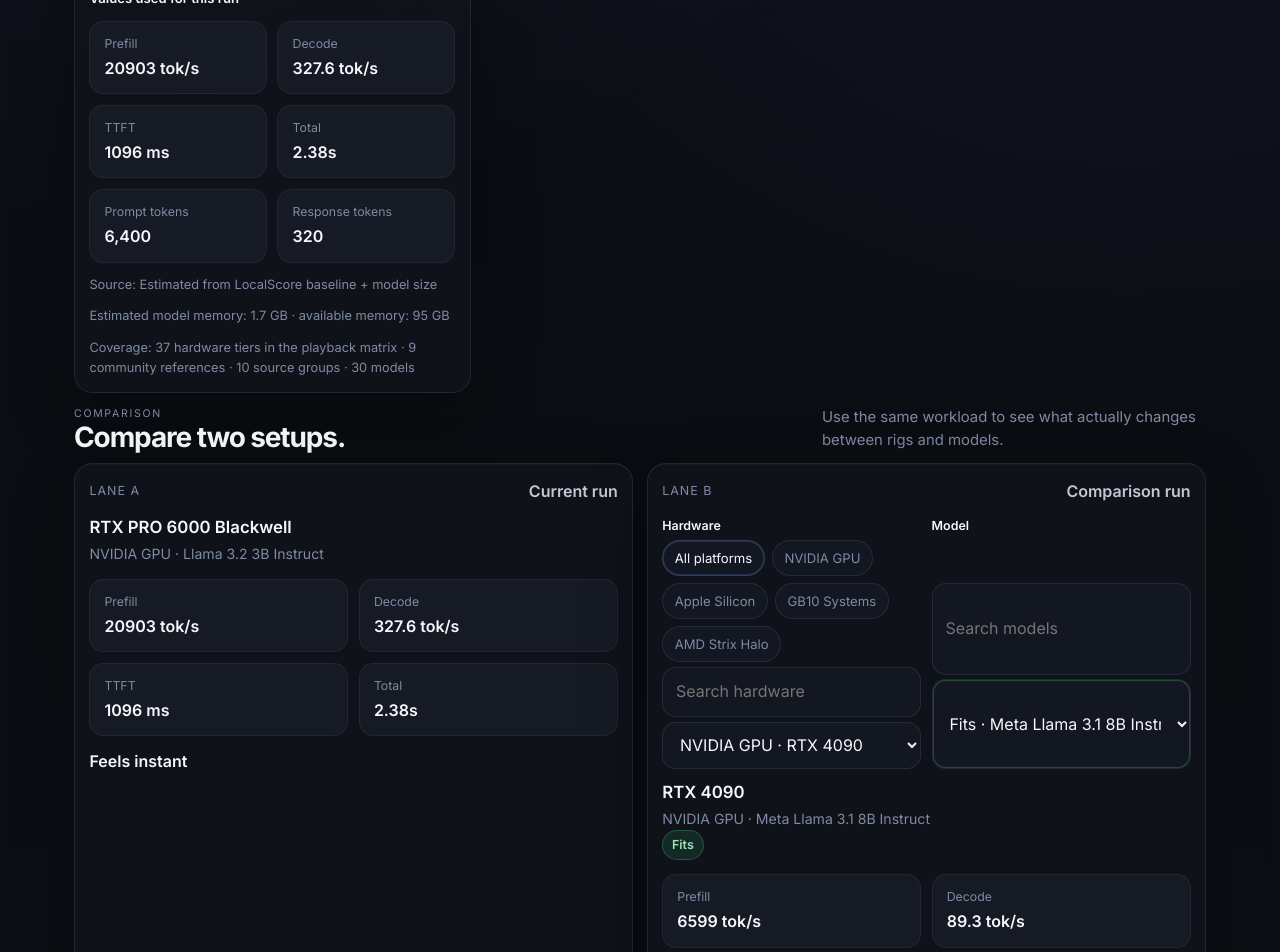
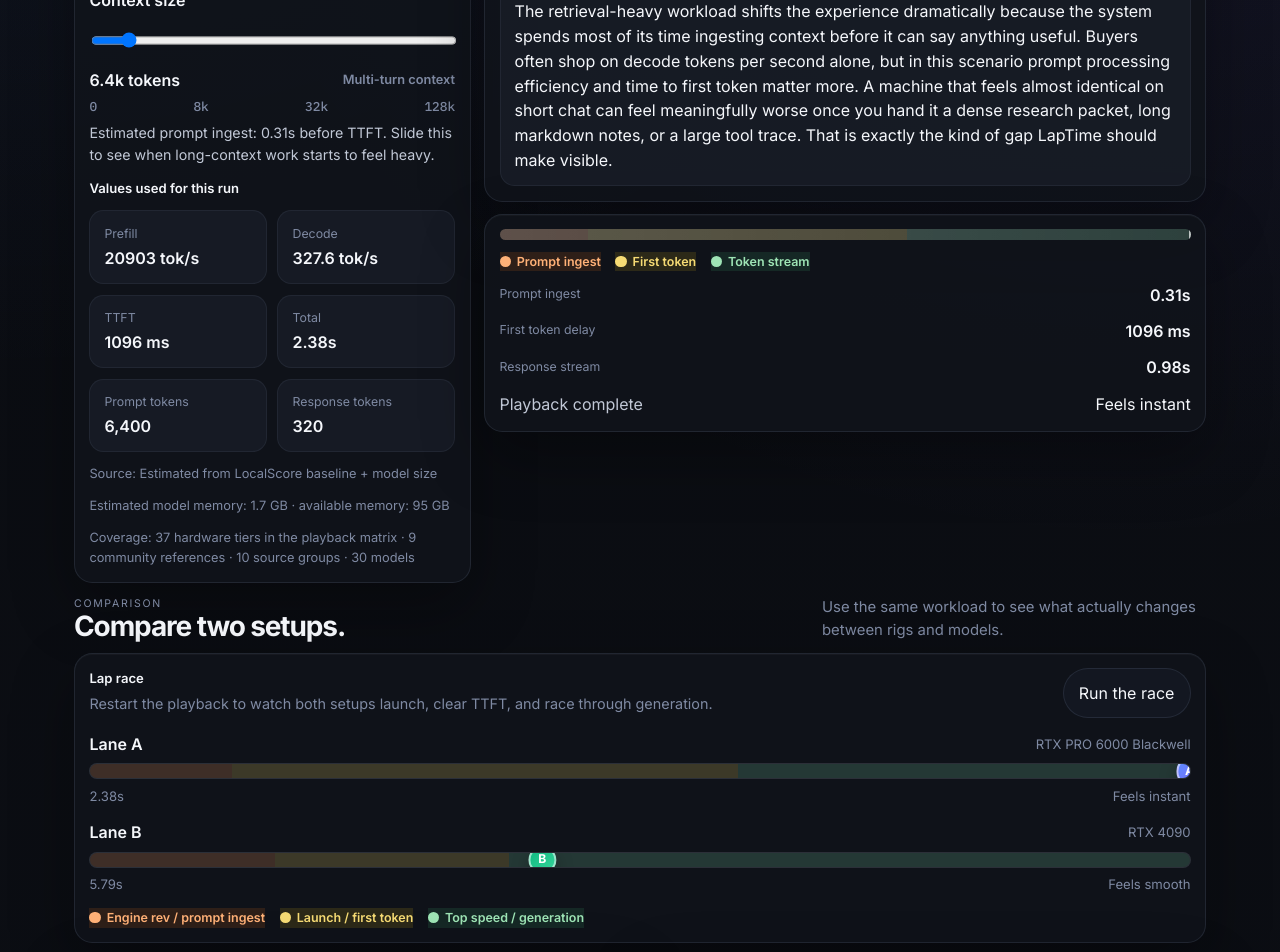
Before and after one commit to mcglothi/laptime, a React (Vite) app: page / in a window 1280 px wide. Shown: the part 940-1892 px from the top of the page. Built offline with nearby package versions, Linux system fonts and the light colour scheme.

Commit message:
Add race lanes and context-driven prompt scaling

```diff
--- a/src/App.css
+++ b/src/App.css
@@ -311,6 +311,10 @@
   grid-template-columns: repeat(2, minmax(0, 1fr));
 }
 
+.custom-grid.one-up {
+  grid-template-columns: 1fr;
+}
+
 .metrics-heading {
   color: var(--heading);
   font-size: 0.82rem;
@@ -324,6 +328,28 @@
   border: 1px solid var(--border-soft);
   background: var(--panel-soft);
   border-radius: 0.9rem;
+}
+
+.slider-meta,
+.slider-scale {
+  display: flex;
+  justify-content: space-between;
+  gap: 0.8rem;
+  align-items: center;
+}
+
+.slider-meta strong {
+  color: var(--heading);
+}
+
+.slider-meta span,
+.slider-scale span {
+  color: var(--text-soft);
+  font-size: 0.8rem;
+}
+
+.slider-scale {
+  font-family: var(--mono);
 }
 
 .metric-grid span,
@@ -351,6 +377,95 @@
   display: grid;
   grid-template-columns: repeat(2, minmax(0, 1fr));
   gap: 0.85rem;
+}
+
+.race-card {
+  border: 1px solid var(--border);
+  background: var(--panel);
+  box-shadow: var(--panel-shadow);
+  border-radius: 1.15rem;
+  padding: 0.9rem;
+  display: grid;
+  gap: 0.85rem;
+}
+
+.race-header {
+  display: flex;
+  justify-content: space-between;
+  align-items: start;
+  gap: 1rem;
+}
+
+.race-header p {
+  margin-top: 0.25rem;
+  color: var(--text-soft);
+  font-size: 0.9rem;
+}
+
+.race-lanes {
+  display: grid;
+  gap: 0.85rem;
+}
+
+.race-lane {
+  display: grid;
+  gap: 0.42rem;
+}
+
+.race-lane-head,
+.race-lane-meta {
+  display: flex;
+  justify-content: space-between;
+  gap: 0.8rem;
+  align-items: center;
+}
+
+.race-lane-head span,
+.race-lane-meta span {
+  color: var(--text-soft);
+  font-size: 0.82rem;
+}
+
+.race-lane-head strong {
+  color: var(--heading);
+}
+
+.race-track {
+  position: relative;
+  display: flex;
+  height: 1rem;
+  overflow: hidden;
+  border-radius: 999px;
+  background: var(--track);
+  border: 1px solid var(--border-soft);
+}
+
+.race-phase {
+  height: 100%;
+}
+
+.race-marker {
+  position: absolute;
+  top: 50%;
+  transform: translate(-50%, -50%);
+  width: 1.7rem;
+  height: 1.7rem;
+  border-radius: 999px;
+  display: grid;
+  place-items: center;
+  font-size: 0.76rem;
+  font-weight: 700;
+  color: #fff;
+  box-shadow: 0 8px 18px rgba(0, 0, 0, 0.28);
+  border: 2px solid rgba(255, 255, 255, 0.55);
+}
+
+.race-marker.lane-a {
+  background: linear-gradient(135deg, #5b8cff, #7d6bff);
+}
+
+.race-marker.lane-b {
+  background: linear-gradient(135deg, #0fb981, #36d399);
 }
 
 .catalog-toolbar {
@@ -640,6 +755,10 @@
   color: var(--heading);
 }
 
+.prompt-block p {
+  white-space: pre-wrap;
+}
+
 .cursor {
   display: inline-block;
   width: 0.65ch;
@@ -761,6 +880,10 @@
   .section-heading {
     display: grid;
   }
+
+  .race-header {
+    display: grid;
+  }
 }
 
 @media (max-width: 760px) {
--- a/src/App.jsx
+++ b/src/App.jsx
@@ -20,6 +20,14 @@
 
 function formatSeconds(value) {
   return `${value.toFixed(value >= 10 ? 1 : 2)}s`
+}
+
+function formatTokenCount(value) {
+  if (value >= 1000) {
+    const short = value >= 10000 ? Math.round(value / 1000) : Number((value / 1000).toFixed(1))
+    return `${short}k`
+  }
+  return `${value}`
 }
 
 function buildFilteredOptions(items, query, selectedId, fields) {
@@ -85,6 +93,49 @@
   if (totalSeconds < 9) return 'Feels smooth'
   if (totalSeconds < 18) return 'Feels like waiting'
   return 'Feels batch-first'
+}
+
+function getContextDescriptor(promptTokens) {
+  if (promptTokens < 2000) return 'Short prompt'
+  if (promptTokens < 8000) return 'Multi-turn context'
+  if (promptTokens < 32000) return 'Research bundle'
+  if (promptTokens < 96000) return 'Large retrieval pack'
+  return 'Huge context window'
+}
+
+const contextPreviewSegments = [
+  'System note: prioritize factual consistency, cite the strongest evidence first, and surface hardware bottlenecks when they materially change user experience.',
+  'Retrieved benchmark summary: RTX 4090 holds decode speed well on 8B models, but larger prompt bundles expose bigger differences in prefill throughput across platforms.',
+  'Buyer profile: comparing an Apple laptop, a used 3090 tower, and a newer GB10 box for coding, summarization, and retrieval-heavy note synthesis.',
+  'Product notes: latency perception matters more than peak tokens/sec when the workflow involves long markdown context, PDF extracts, or agent traces.',
+  'Interview excerpt: users describe 2 to 4 second TTFT as fine for chat, but anything above that starts to feel like waiting for the machine to wake up.',
+  'Tool trace: retrieved snippets from issue threads, changelog entries, benchmark tables, and hardware spec pages that all need to be ingested before generation.',
+  'Risk note: memory fit, offload behavior, and backend choice can dominate perceived performance even when the advertised GPU appears fast on short prompts.',
+  'Comparison goal: estimate how this setup feels at 8k, 32k, and 128k contexts before buying or recommending a workstation build.',
+]
+
+function buildPromptPreview(basePrompt, promptTokens) {
+  const desiredChars = Math.max(180, Math.round(promptTokens * 3.4))
+  const blocks = [basePrompt]
+  let length = basePrompt.length
+  let index = 0
+
+  while (length < Math.min(desiredChars, 3600) && index < contextPreviewSegments.length) {
+    const segment = contextPreviewSegments[index]
+    blocks.push(segment)
+    length += segment.length
+    index += 1
+  }
+
+  if (promptTokens >= 12000) {
+    blocks.push(
+      `Additional context omitted here: roughly ${formatTokenCount(
+        promptTokens,
+      )} of retrieved notes, code excerpts, benchmark rows, meeting summaries, and tool logs are being ingested before generation begins.`,
+    )
+  }
+
+  return blocks.join('\n\n')
 }
 
 function getModelScaling(model) {
@@ -196,14 +247,18 @@
   }
 }
 
-function resolveWorkload(selectedWorkload, customPreset) {
-  return selectedWorkload.id === 'custom'
-    ? {
-        ...selectedWorkload,
-        promptTokens: customPreset.promptTokens,
-        responseTokens: customPreset.responseTokens,
-      }
-    : selectedWorkload
+function resolveWorkload(selectedWorkload, customPreset, contextTokens) {
+  const promptTokens = contextTokens
+  const responseTokens =
+    selectedWorkload.id === 'custom' ? customPreset.responseTokens : selectedWorkload.responseTokens
+
+  return {
+    ...selectedWorkload,
+    promptTokens,
+    responseTokens,
+    prompt: buildPromptPreview(selectedWorkload.prompt, promptTokens),
+    contextDescriptor: getContextDescriptor(promptTokens),
+  }
 }
 
 function App() {
@@ -237,14 +292,14 @@
     ttftMs: 350,
   })
   const [customPreset, setCustomPreset] = useState({
-    promptTokens: 1200,
     responseTokens: 220,
   })
+  const [contextTokens, setContextTokens] = useState(workloadOptions[2].promptTokens)
 
   const hardware = hardwareEntries.find((item) => item.id === hardwareId) ?? hardwareEntries[1]
   const model = modelOptions.find((item) => item.id === modelId) ?? modelOptions[0]
   const selectedWorkload = workloadOptions.find((item) => item.id === workloadId) ?? workloadOptions[0]
-  const workload = resolveWorkload(selectedWorkload, customPreset)
+  const workload = resolveWorkload(selectedWorkload, customPreset, contextTokens)
   const metrics = calculateMetrics(hardware, model, workload, customMetrics)
   const fitAssessment = assessModelFit(hardware, model)
   const compareHardware =
@@ -419,6 +474,9 @@
         workloadId={workloadId}
         workloadOptions={workloadOptions}
         setWorkloadId={setWorkloadId}
+        contextTokens={contextTokens}
+        setContextTokens={setContextTokens}
+        formatTokenCount={formatTokenCount}
         customPreset={customPreset}
         setCustomPreset={setCustomPreset}
         metrics={metrics}
@@ -459,6 +517,8 @@
         setCompareModelId={setCompareModelId}
         compareMetrics={compareMetrics}
         compareFitAssessment={compareFitAssessment}
+        elapsedMs={elapsedMs}
+        restartSimulation={restartSimulation}
         formatSeconds={formatSeconds}
       />
 
--- a/src/components/ComparisonSection.jsx
+++ b/src/components/ComparisonSection.jsx
@@ -29,10 +29,20 @@
   setCompareModelId,
   compareMetrics,
   compareFitAssessment,
+  elapsedMs,
+  restartSimulation,
   formatSeconds,
 }) {
   const comparisonLimited =
     fitAssessment.status === 'unfit' || compareFitAssessment.status === 'unfit'
+  const laneATotalMs = metrics.totalSeconds * 1000
+  const laneBTotalMs = compareMetrics.totalSeconds * 1000
+  const laneAProgress = comparisonLimited ? 0 : Math.min(elapsedMs / laneATotalMs, 1)
+  const laneBProgress = comparisonLimited ? 0 : Math.min(elapsedMs / laneBTotalMs, 1)
+  const laneAPrefillShare = (metrics.prefillSeconds * 1000) / laneATotalMs
+  const laneATTFTShare = metrics.ttftMs / laneATotalMs
+  const laneBPrefillShare = (compareMetrics.prefillSeconds * 1000) / laneBTotalMs
+  const laneBTTFTShare = compareMetrics.ttftMs / laneBTotalMs
 
   return (
     <section className="compare-section">
@@ -41,6 +51,86 @@
         title="Compare two setups."
         description="Use the same workload to see what actually changes between rigs and models."
       />
+
+      <div className="race-card">
+        <div className="race-header">
+          <div>
+            <div className="metrics-heading">Lap race</div>
+            <p>Restart the playback to watch both setups launch, clear TTFT, and race through generation.</p>
+          </div>
+          <button className="ghost-button" type="button" onClick={restartSimulation}>
+            Run the race
+          </button>
+        </div>
+
+        {comparisonLimited ? (
+          <div className="compare-caveat">
+            Memory fit blocks a clean apples-to-apples race here. One lane likely will not load the
+            selected model normally.
+          </div>
+        ) : (
+          <div className="race-lanes">
+            <div className="race-lane">
+              <div className="race-lane-head">
+                <strong>Lane A</strong>
+                <span>{hardware.name}</span>
+              </div>
+              <div className="race-track">
+                <div className="race-phase phase-prefill" style={{ width: `${laneAPrefillShare * 100}%` }} />
+                <div className="race-phase phase-ttft" style={{ width: `${laneATTFTShare * 100}%` }} />
+                <div
+                  className="race-phase phase-stream"
+                  style={{ width: `${Math.max(0, 1 - laneAPrefillShare - laneATTFTShare) * 100}%` }}
+                />
+                <div className="race-marker lane-a" style={{ left: `${laneAProgress * 100}%` }}>
+                  A
+                </div>
+              </div>
+              <div className="race-lane-meta">
+                <span>{formatSeconds(metrics.totalSeconds)}</span>
+                <span>{metrics.experience}</span>
+              </div>
+            </div>
+
+            <div className="race-lane">
+              <div className="race-lane-head">
+                <strong>Lane B</strong>
+                <span>{compareHardware.name}</span>
+              </div>
+              <div className="race-track">
+                <div className="race-phase phase-prefill" style={{ width: `${laneBPrefillShare * 100}%` }} />
+                <div className="race-phase phase-ttft" style={{ width: `${laneBTTFTShare * 100}%` }} />
+                <div
+                  className="race-phase phase-stream"
+                  style={{ width: `${Math.max(0, 1 - laneBPrefillShare - laneBTTFTShare) * 100}%` }}
+                />
+                <div className="race-marker lane-b" style={{ left: `${laneBProgress * 100}%` }}>
+                  B
+                </div>
+              </div>
+              <div className="race-lane-meta">
+                <span>{formatSeconds(compareMetrics.totalSeconds)}</span>
+                <span>{compareMetrics.experience}</span>
+              </div>
+            </div>
+
+            <div className="timeline-legend">
+              <span className="phase-prefill">
+                <i className="timeline-swatch" />
+                Engine rev / prompt ingest
+              </span>
+              <span className="phase-ttft">
+                <i className="timeline-swatch" />
+                Launch / first token
+              </span>
+              <span className="phase-stream">
+                <i className="timeline-swatch" />
+                Top speed / generation
+              </span>
+            </div>
+          </div>
+        )}
+      </div>
 
       <div className="compare-grid">
         <article className="compare-card">
@@ -184,13 +274,6 @@
         </article>
       </div>
 
-      {comparisonLimited ? (
-        <div className="compare-caveat">
-          Memory fit blocks a clean apples-to-apples comparison here. One lane likely will not load the
-          selected model normally.
-        </div>
-      ) : null}
-
       <div className="delta-grid">
         <div
           className={
--- a/src/components/SimulatorSection.jsx
+++ b/src/components/SimulatorSection.jsx
@@ -32,6 +32,9 @@
   workloadId,
   workloadOptions,
   setWorkloadId,
+  contextTokens,
+  setContextTokens,
+  formatTokenCount,
   customPreset,
   setCustomPreset,
   metrics,
@@ -221,7 +224,12 @@
               name="workload"
               value={workloadId}
               onChange={(event) => {
-                setWorkloadId(event.target.value)
+                const nextId = event.target.value
+                const nextWorkload = workloadOptions.find((option) => option.id === nextId)
+                setWorkloadId(nextId)
+                if (nextWorkload) {
+                  setContextTokens(nextWorkload.promptTokens)
+                }
                 restartSimulation()
               }}
             >
@@ -235,26 +243,39 @@
             <p>{workload.accent}</p>
           </label>
 
-          {workload.id === 'custom' ? (
-            <div className="custom-grid two-up">
           <label className="control-group">
-                <span>Prompt tokens</span>
+            <span>Context size</span>
             <input
-                  id="custom-prompt-tokens"
-                  name="customPromptTokens"
-                  min="1"
-                  step="1"
-                  type="number"
-                  value={customPreset.promptTokens}
+              id="context-size"
+              name="contextSize"
+              min="0"
+              max="128000"
+              step="256"
+              type="range"
+              value={contextTokens}
               onChange={(event) => {
-                    setCustomPreset((current) => ({
-                      ...current,
-                      promptTokens: Number(event.target.value) || 1,
-                    }))
+                setContextTokens(Number(event.target.value))
                 restartSimulation()
               }}
             />
+            <div className="slider-meta">
+              <strong>{formatTokenCount(contextTokens)} tokens</strong>
+              <span>{workload.contextDescriptor}</span>
+            </div>
+            <div className="slider-scale" aria-hidden="true">
+              <span>0</span>
+              <span>8k</span>
+              <span>32k</span>
+              <span>128k</span>
+            </div>
+            <p>
+              Estimated prompt ingest: {formatSeconds(metrics.prefillSeconds)} before TTFT. Slide this to
+              see when long-context work starts to feel heavy.
+            </p>
           </label>
+
+          {workload.id === 'custom' ? (
+            <div className="custom-grid one-up">
               <label className="control-group">
                 <span>Response tokens</span>
                 <input
```
Lines whose indentation alone changed are shown as unchanged.
